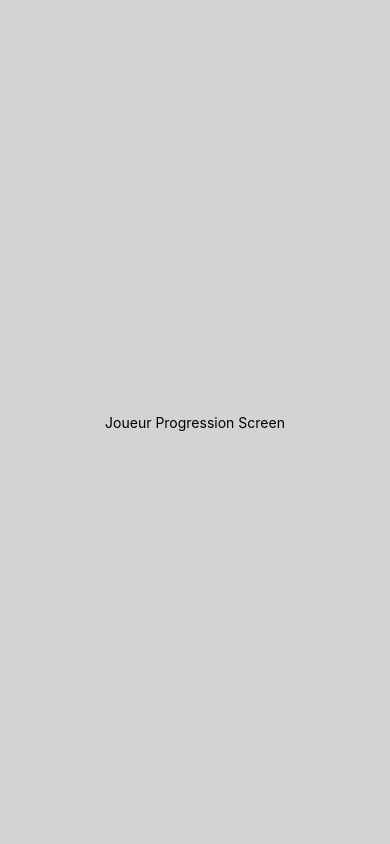
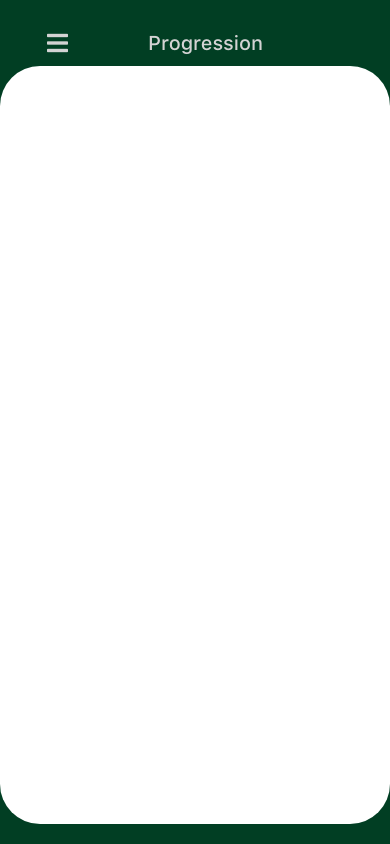
Before and after one commit to Massi-px/Smart-Cage, a React Native app: screen /JoueuProgression in a window 390 px wide. Built offline with nearby package versions, Linux system fonts and the light colour scheme.

Commit message:
Menu Hamburger fini, ajout de commentaires
Design application, menuHamburger créé pour le joueur. progressionScreen design ajouté

```diff
--- a/App.js
+++ b/App.js
@@ -14,32 +14,57 @@ import JoueurParametreScreen from './screen/JoueurParametreScreen';
 import JoueurProgressionScreen from './screen/JoueurProgressionScreen';
 import { Dimensions } from 'react-native';
 import {useFonts} from 'expo-font'
+import { DrawerContent } from './constants/DrawerContent';
 
-
+/* création des objets permettant de contenir les naviguateurs*/
 const Naviguer = createNativeStackNavigator();
 
+const Drawer = createDrawerNavigator();
+/*  Fonction permettant de modifier le naviguateur drawer
 
+drawerContent={props=><DrawerContent {... props}/>} */
 
+/* Fonction créant le menu de navigation drawer avec ses écrans*/
+function MenuDrawer(){
+  return(
+    <Drawer.Navigator initialRouteName='Accueil' screenOptions={{headerShown: false}}>
+      <Drawer.Screen name='Accueil' component={JoueurScreen}/>
+      <Drawer.Screen name='Progression' component={JoueurProgressionScreen}/>
+    </Drawer.Navigator>
+  )
+}
+//Fin fonction Menudrawer
+
+//Application mobile :
 export default function App() {
 
+//Fonction ajoutant les styles de polices voulut dans l'application:
 const[loaded] = useFonts({
   SFLight: require('./assets/fonts/SF-Pro-Text-Light.otf'),
   SFMedium: require('./assets/fonts/SF-Pro-Text-Medium.otf'),
 });
-
 if (!loaded) {
   return null;
 }
+//Fin fonction
+
   return (
+
+/*Conteneur de naviguateur permettant de stocker différents naviguateurs dans différentes fonctions :*/
+
+//MenuDrawer est un naviguateur drawer déclaré en haut de la page :
+
+//Naviguer est un naviguateur de type Stack permettant de passé d'un écran à un autre dans l'application.
    <NavigationContainer>
      <Naviguer.Navigator screenOptions={{headerShown: false}}>
        <Naviguer.Screen name = "Login" component={LoginScreen}/>
-       <Naviguer.Screen name = "JoueurInterface" component={JoueurScreen}/>
+       <Naviguer.Screen name = "JoueurInterface" component={MenuDrawer}/>
        <Naviguer.Screen name = "EntraineurInterface" component={EntraineurScreen}/>
        <Naviguer.Screen name = "Inscription" component={InscriptionScreen}/>
        <Naviguer.Screen name = "JoueurParametre" component={JoueurParametreScreen}/>
        <Naviguer.Screen name = "JoueuProgression" component={JoueurProgressionScreen}/>
      </Naviguer.Navigator>
    </NavigationContainer>
+/*Fin conteneur de naviguateur */
   );
 }
--- a/screen/EntraineurScreen.js
+++ b/screen/EntraineurScreen.js
@@ -11,6 +11,7 @@ const EntraineurScreen = (props) => {
   );
 };
 
+//Fonction styles contenur le design en CSS
 const styles = StyleSheet.create({
   container: {
     flex: 1,
--- a/screen/InscriptionScreen.js
+++ b/screen/InscriptionScreen.js
@@ -11,6 +11,7 @@ const InscriptionScreen = (props) => {
   );
 };
 
+//Fonction styles contenur le design en CSS
 const styles = StyleSheet.create({
   container: {
     flex: 1,
--- a/screen/JoueurParametreScreen.js
+++ b/screen/JoueurParametreScreen.js
@@ -11,6 +11,7 @@ const JoueurParametreScreen = (props) => {
   );
 };
 
+//Fonction styles contenur le design en CSS
 const styles = StyleSheet.create({
   container: {
     flex: 1,
--- a/screen/JoueurProgressionScreen.js
+++ b/screen/JoueurProgressionScreen.js
@@ -1,23 +1,78 @@
 import * as React from 'react';
-import { StyleSheet, Text, View, SafeAreaView, Button, Alert, ImageBackground, Image} from 'react-native';
+import { StyleSheet, Text, View, SafeAreaView, Button, Dimensions, ImageBackground, Image, TouchableOpacity} from 'react-native';
+import { FontAwesome5 } from '@expo/vector-icons';
+import { NavigationContainer } from '@react-navigation/native';
+import { createDrawerNavigator } from '@react-navigation/drawer';
+import JoueurParametreScreen from './JoueurParametreScreen';
 
 const JoueurProgressionScreen = (props) => {
+
+  const goToJoueurParametre = () => {
+    props.navigation.push('JoueurParametre');
+  }
+
+  const openMenu = () => {
+    props.navigation.openDrawer();
+  }
+
   return(
   <SafeAreaView style={styles.container}>
-    <View>
-        <Text>Joueur Progression Screen</Text>
+
+    <View style = {styles.Header}>
+        <View style={styles.BlockHamburgerMenu}>
+          <TouchableOpacity onPress={openMenu}>
+            <FontAwesome5 name="bars" size={24} color='lightgrey' />
+
+          </TouchableOpacity>
+        </View>
+        <View style = {styles.BlockTextAccueil}>
+          <Text style = {styles.TextAccueil}>Progression</Text>
+        </View>
+    </View>
+    <View style={styles.pageContenu}>
     </View>
   </SafeAreaView>
   );
 };
 
+//Fonction styles contenur le design en CSS
 const styles = StyleSheet.create({
   container: {
-    flex: 1,
-    justifyContent: 'center',
+    flex:1,
+    backgroundColor:'#013E23',
+    padding: 10,
+    paddingBottom:86.5,
+  },
+
+  Header: {
+    marginTop:30,
+    marginBottom:10,
     alignItems:'center',
-    backgroundColor:'lightgrey'
-  }
+    flexDirection:'row',
+    justifyContent:'center'
+  },
+
+  BlockHamburgerMenu:{
+    left: -80,
+    },
+
+ BlockTextAccueil: {
+  alignItems:'center',
+  },
+
+  TextAccueil:{
+    fontFamily: 'SFMedium',
+    fontSize:20,
+    color:'lightgrey',
+    flexDirection: 'row'
+  },
+  pageContenu:{
+    backgroundColor:'white',
+    width:'100%',
+    height:'100%',
+    borderRadius:40,
+  },
+
 })
 
 export default JoueurProgressionScreen;
--- a/screen/JoueurScreen.js
+++ b/screen/JoueurScreen.js
@@ -6,26 +6,19 @@ import { createDrawerNavigator } from '@react-navigation/drawer';
 import JoueurParametreScreen from './JoueurParametreScreen';
 import JoueurProgressionScreen from './JoueurProgressionScreen';
 
-const Drawer = createDrawerNavigator();
-
-
 const JoueurScreen = (props) => {
-
-
 
   const goToJoueurParametre = () => {
     props.navigation.push('JoueurParametre');
   }
 
   const openMenu = () => {
-    props.navigation.openDrawer;
+    props.navigation.openDrawer();
   }
 
   return(
   <SafeAreaView style={styles.container}>
-    <Drawer.Navigator>
-      <Drawer.Screen name='Progression' component={JoueurProgressionScreen}/>
-    </Drawer.Navigator>
+
     <View style = {styles.Header}>
         <View style={styles.BlockHamburgerMenu}>
           <TouchableOpacity onPress={openMenu}>
@@ -48,6 +41,7 @@ const JoueurScreen = (props) => {
   );
 };
 
+//Fonction styles contenur le design en CSS
 const styles = StyleSheet.create({
   container: {
     flex:1,
```
Also changed, not shown: screen/LoginScreen.js (+6 -5 lines).
